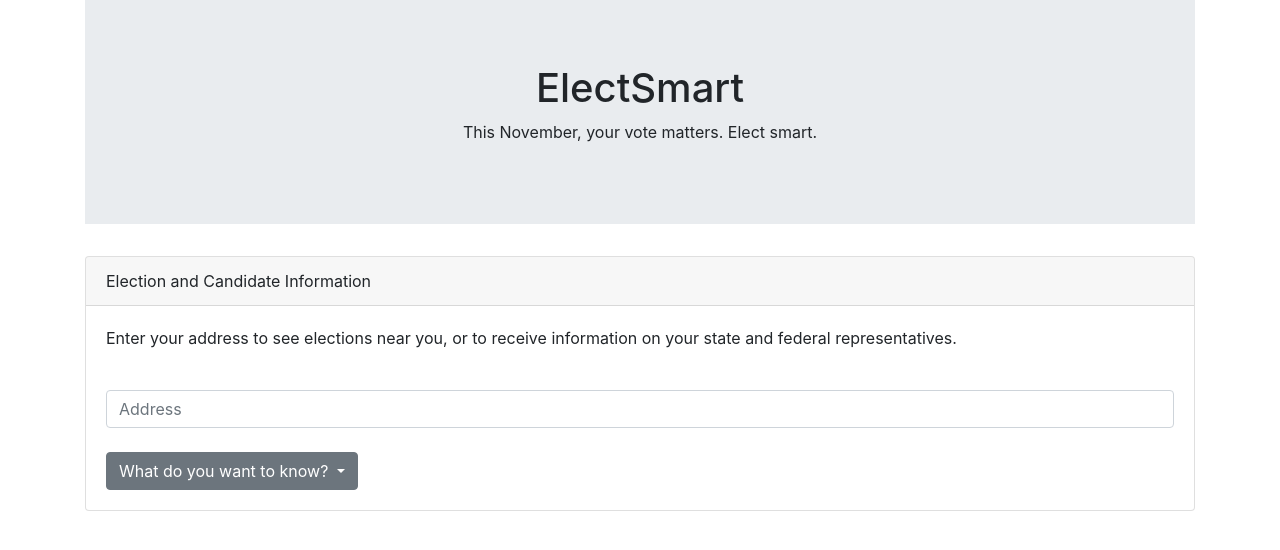
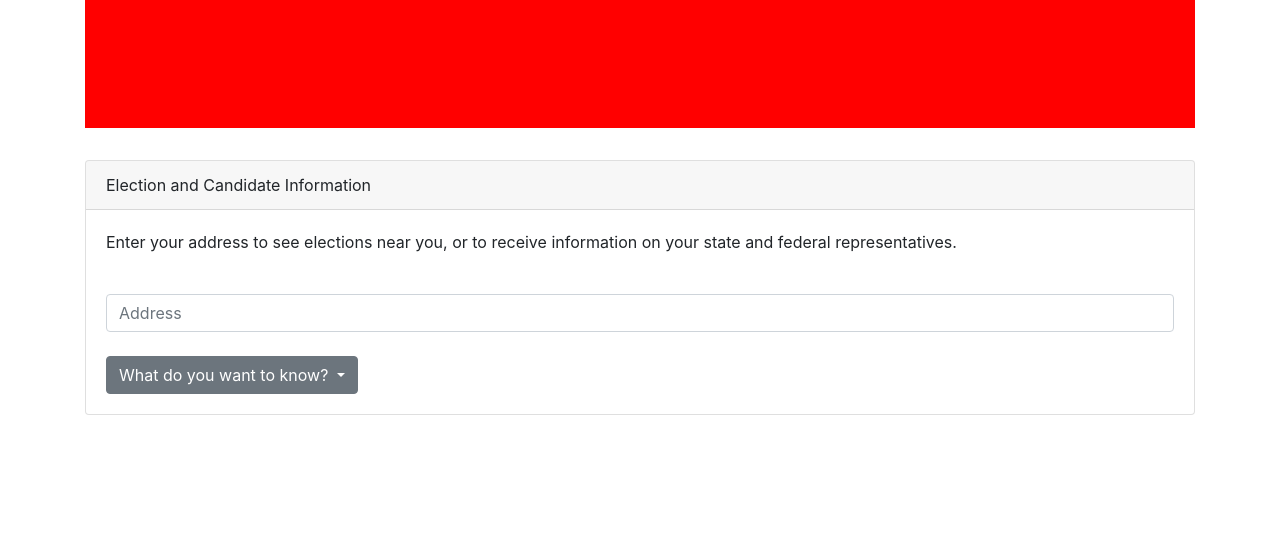
Before and after one commit to ElectSmart/ElectSmartMaster, a plain HTML site: page index.html in a window 1280 px wide. Drawn offline with nearby package versions, Linux system fonts and the light colour scheme.

Commit message:
Jumbotron updated

```diff
--- a/assets/css/style.css
+++ b/assets/css/style.css
@@ -10,5 +10,6 @@ background-size: cover;
 background-image:url("../images/ElectSmart\ Logo.jpg");
 background-position: center;
 background-repeat: no-repeat;
-background-size: cover;
+background-color: red;
+/* background-size: cover; */
 }
--- a/index.html
+++ b/index.html
@@ -18,8 +18,8 @@
     <div class="container">
         <div class="jumbotron jumbotron-fluid">
             <div class="container">
-                <h1 class="display-4, text-center">ElectSmart</h1>
-                <p class="lead, text-center">This November, your vote matters. Elect smart.</p>
+                <!-- <h1 class="display-4, text-center">ElectSmart</h1>
+                <p class="lead, text-center">This November, your vote matters. Elect smart.</p> -->
             </div>
         </div>
 
```
